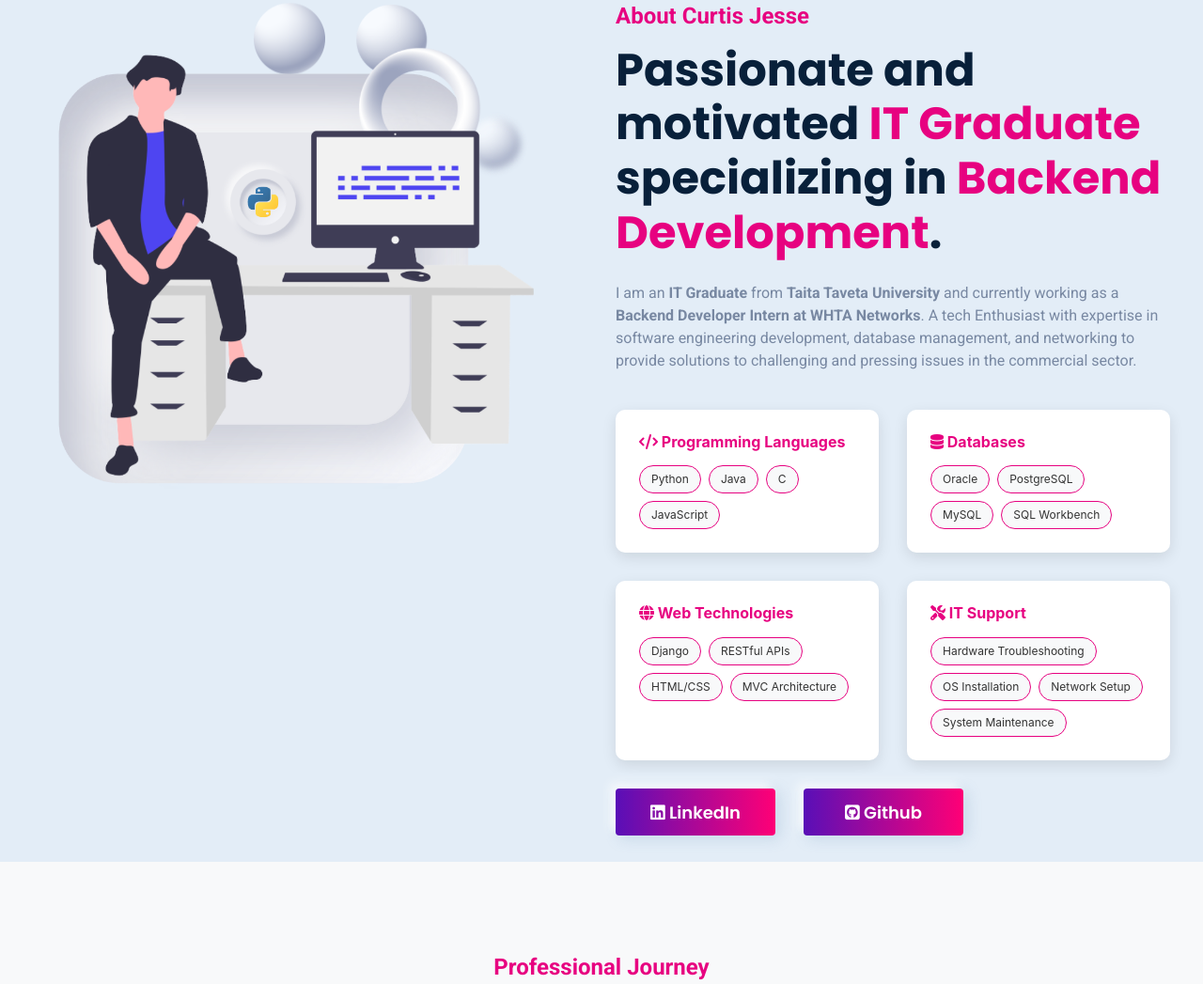
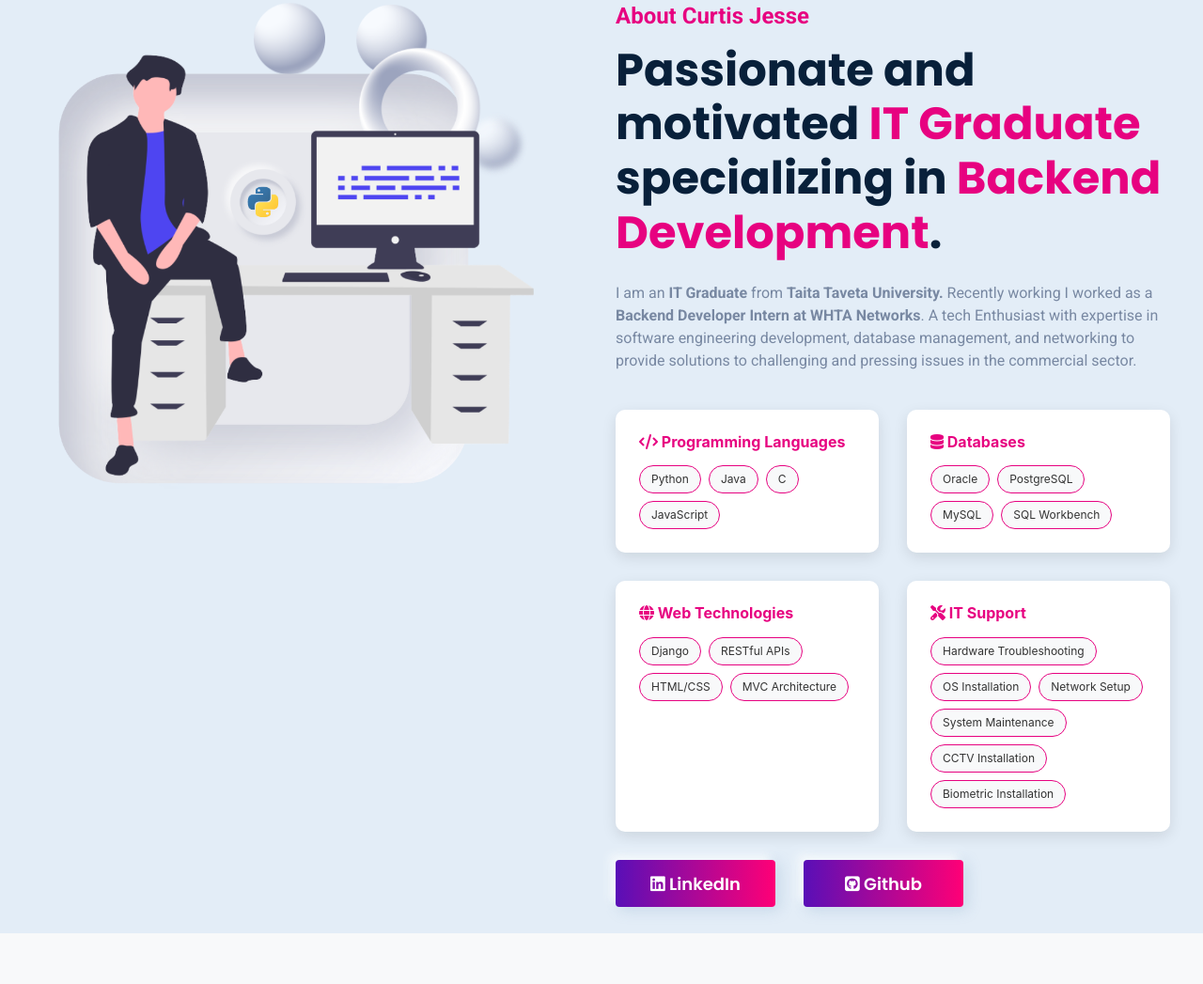
Before and after one commit to Curtisjesse/portfolio, a plain HTML site: page index.html in a window 1280 px wide. Shown: the part 1081-2128 px from the top of the page at 94% size. Drawn offline with Linux system fonts and the light colour scheme.

Commit message:
updating skills

```diff
--- a/index.html
+++ b/index.html
@@ -446,7 +446,7 @@
 					<div class="about-right">
 						<h3 class="about-subtitle">About Curtis Jesse</h3>
 						<h2 class="about-title">Passionate and motivated <span>IT Graduate</span> specializing in <span>Backend Development</span>.</h2>
-						<p class="about-text">I am an <b>IT Graduate</b> from <b>Taita Taveta University</b> and currently working as a <b>Backend Developer Intern at WHTA Networks</b>. A tech Enthusiast with expertise in software engineering development, database management, and networking to provide solutions to challenging and pressing issues in the commercial sector.</p>
+						<p class="about-text">I am an <b>IT Graduate</b> from <b>Taita Taveta University.</b> Recently working I worked as a <b>Backend Developer Intern at WHTA Networks</b>. A tech Enthusiast with expertise in software engineering development, database management, and networking to provide solutions to challenging and pressing issues in the commercial sector.</p>
 
 						<!-- Skills Section -->
 						<div class="skills-grid">
@@ -484,6 +484,8 @@
 									<span class="skill-tag">OS Installation</span>
 									<span class="skill-tag">Network Setup</span>
 									<span class="skill-tag">System Maintenance</span>
+									<span class="skill-tag">CCTV Installation</span>
+									<span class="skill-tag">Biometric Installation</span>
 								</div>
 							</div>
 						</div>
```
